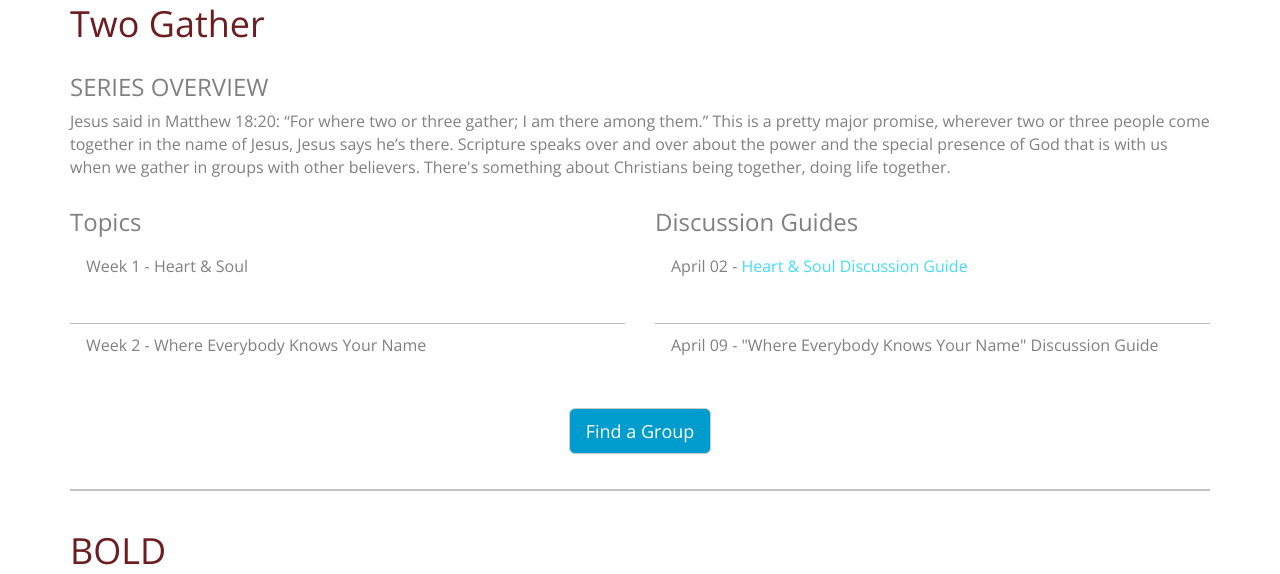
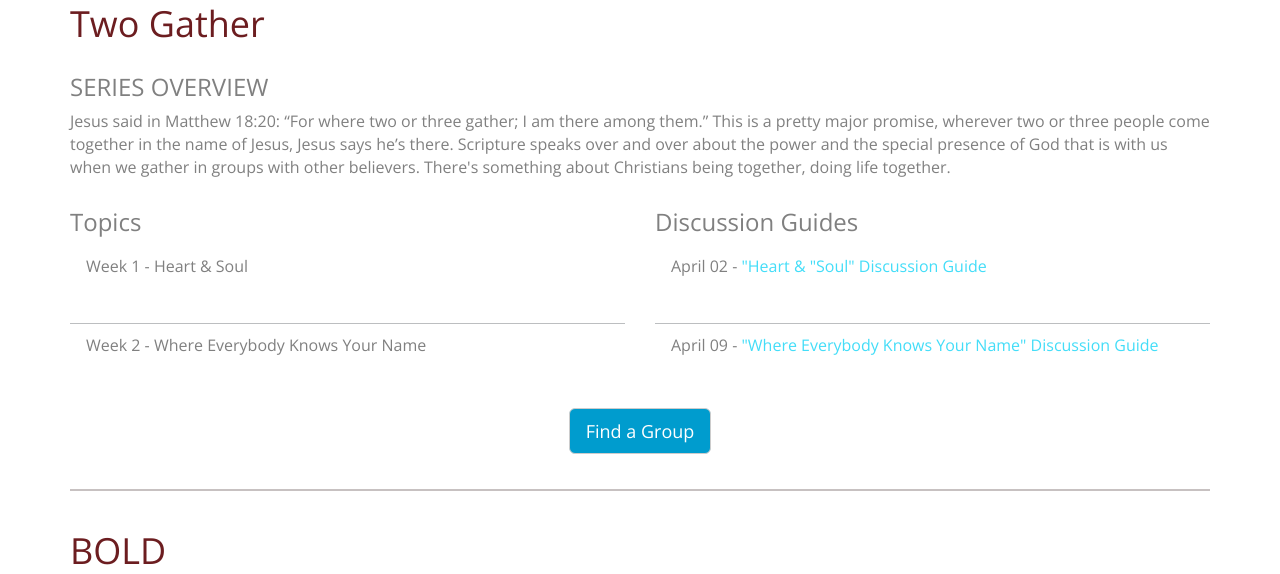
Before and after one commit to OACOC/website, a PHP site: page /242lessons.php in a window 1280 px wide. Shown: the part 676-1250 px from the top of the page. Run offline with PHP 8.4, Linux system fonts and the light colour scheme; some libraries are stand-ins or nearby versions; grey boxes are pictures that could not be loaded.

Commit message:
update lesson plan

```diff
--- a/242lessons.php
+++ b/242lessons.php
@@ -76,11 +76,11 @@
             <div class="col-md-6">
               <h3>Discussion Guides</h3>
               <div class="sermons wrapper-242">
-                <p>April 02 - <a style="color:#43DDF8" href="/docs/lesson_guide_040217.pdf" target="_blank">Heart & Soul Discussion Guide</a></p>
+                <p>April 02 - <a style="color:#43DDF8" href="/docs/lesson_guide_040217.pdf" target="_blank">"Heart & "Soul" Discussion Guide</a></p>
                 <!--<iframe width="100%" height="20" scrolling="no" frameborder="no" src="https://w.soundcloud.com/player/?url=https%3A//api.soundcloud.com/tracks/307367825&amp;color=ff5500&amp;inverse=false&amp;auto_play=false&amp;show_user=true"></iframe>-->
               </div>
               <div class="sermons wrapper-242">
-                <p>April 09 - <!--<a style="color:#43DDF8" href="/docs/lesson_guide_040917.pdf" target="_blank">Where Everybody Knows Your Name Discussion Guide</a>-->"Where Everybody Knows Your Name" Discussion Guide</p>
+                <p>April 09 - <a style="color:#43DDF8" href="/docs/lesson_guide_040917.pdf" target="_blank">"Where Everybody Knows Your Name" Discussion Guide</a></p>
               </div>
               <!--<div class="sermons wrapper-242">
                 <p>MARCH 19 - <a style="color:#43DDF8" href="/docs/lesson_guide_031917.pdf" target="_blank">Bold Speaking Discussion Guide</a></p>
--- a/index.php
+++ b/index.php
@@ -155,9 +155,9 @@
                 </div>
               </div>
               <div class="col-md-6">
-                <h4>Sunday, April 2, 2017</h4>
+                <h4>Sunday, April 9, 2017</h4>
                 <h3>Two Gather</h3>
-                <P>Please join us as we begin a new series, "Two Gather". Bible classes begin at 9AM and worhip services follow at 10AM.</p>
+                <P>This week at Orange Avenue I want you to remember a word that we are going to use over and over; it's an important word. It's the word relationships. Please join us as we continue our series, "Two Gather". Bible classes begin at 9AM and worhip services follow at 10AM.</p>
                 <div class="viewarchives">
                   <a href="sermons.php">View Sermon Archives</a>
                 </div>
```
Also changed, not shown: Images/easter.jpg (added), 1 other file.
